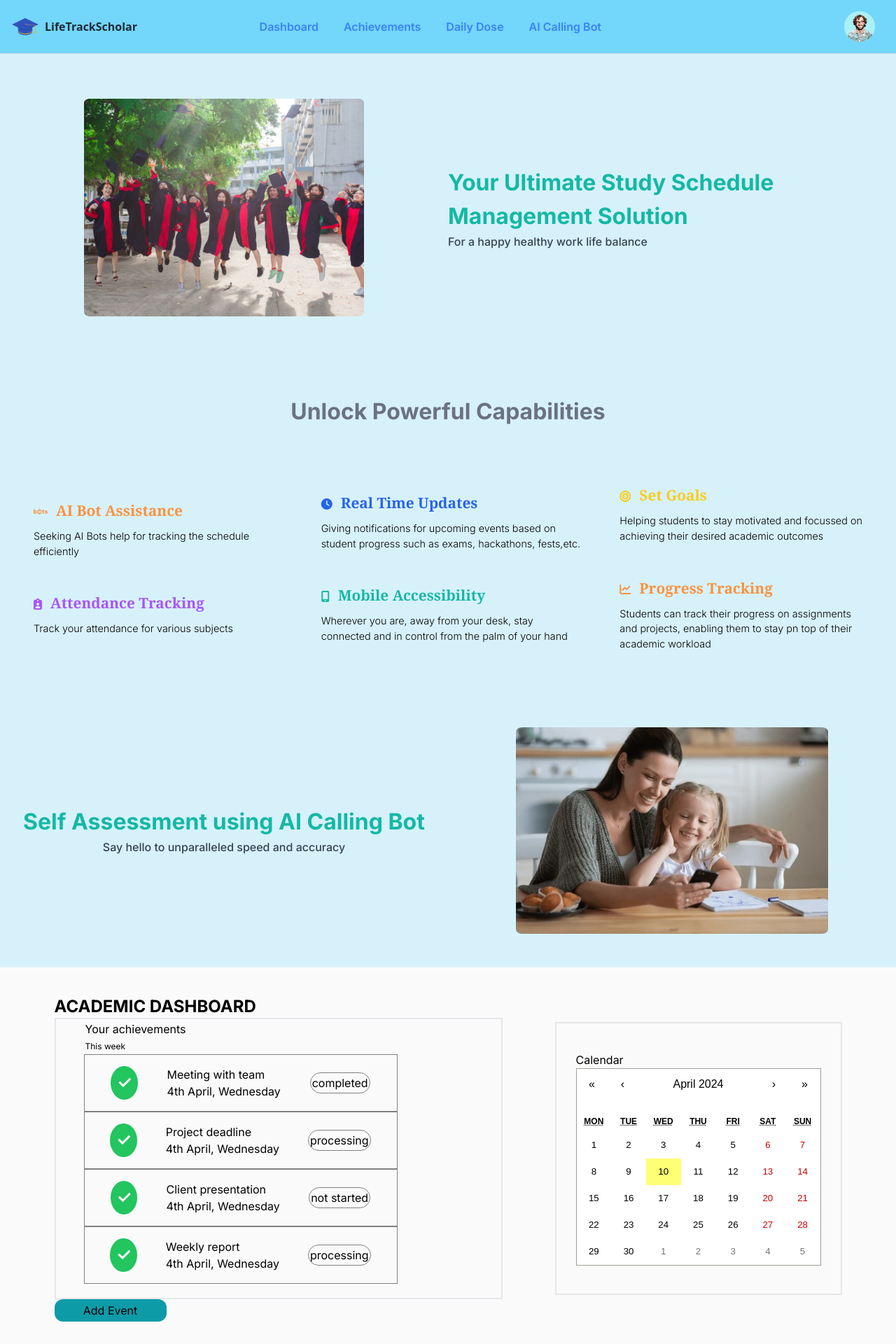
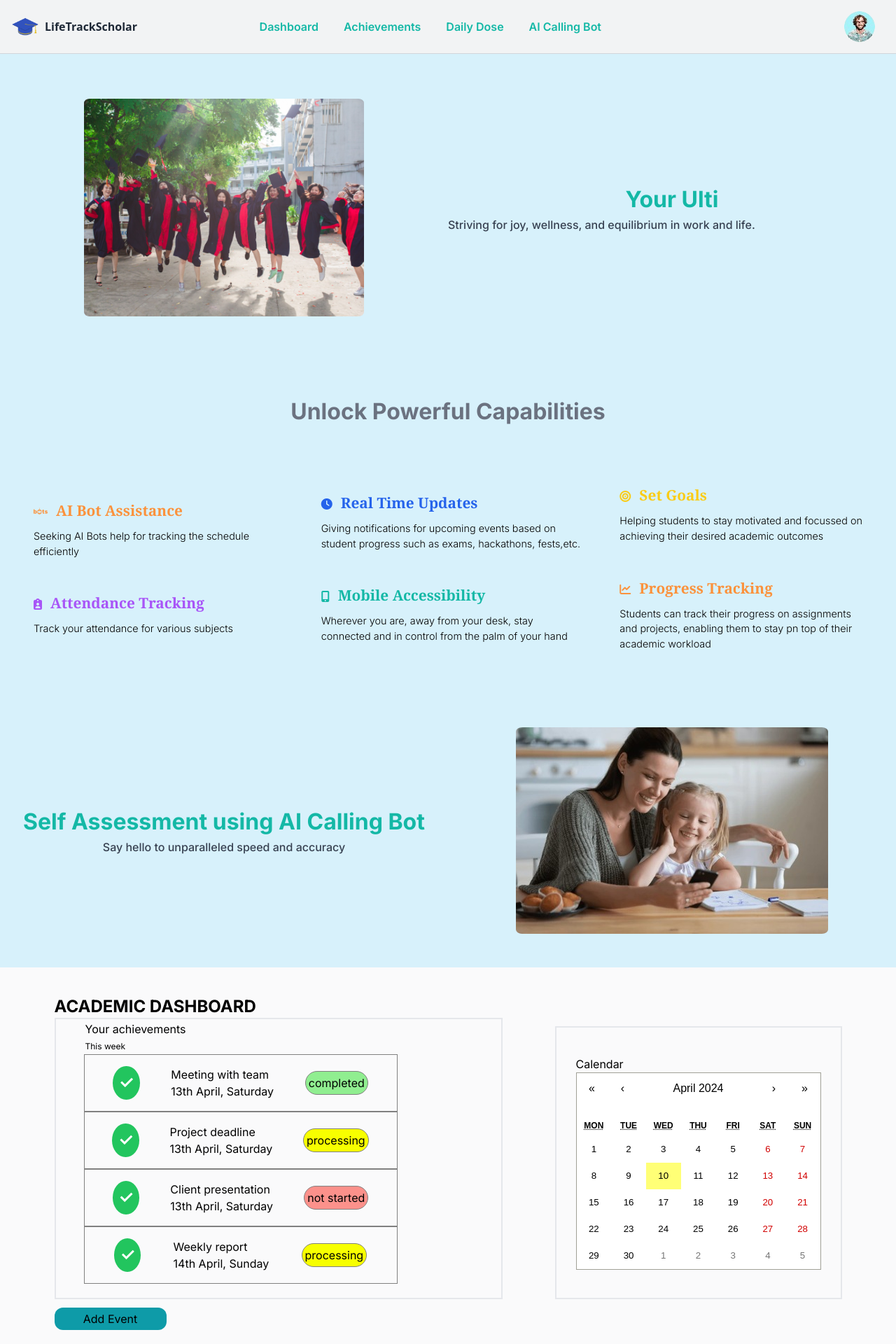
Before and after one commit to satyaaa111/power-surge, a Next.js app: page / in a window 1280 px wide. Shown: the top 1920 px of the page at 70% size. Built offline with nearby package versions, Linux system fonts and the light colour scheme.

Commit message:
Moving text on landing page

```diff
--- a/app/Data_MajorEventsAcads/Data.json
+++ b/app/Data_MajorEventsAcads/Data.json
@@ -4,21 +4,21 @@
         "title": "Meeting with team",
         "progress": "87%",
         "status": "completed",
-        "date": "4th April, Wednesday"
+        "date": "13th April, Saturday"
       },
       {
         "id": 2,
         "title": "Project deadline",
         "progress": "45%",
         "status": "processing",
-        "date": "4th April, Wednesday"
+        "date": "13th April, Saturday"
       },
       {
         "id": 3,
         "title": "Client presentation",
         "progress": "62%",
         "status": "not started",
-        "date": "4th April, Wednesday"
+        "date": "13th April, Saturday"
       }
     ,
       {
@@ -26,6 +26,6 @@
         "title": "Weekly report",
         "progress": "90%",
         "status": "processing",
-        "date": "4th April, Wednesday"
+        "date": "14th April, Sunday"
       }
   ]
--- a/app/components/Dashboard_A.jsx
+++ b/app/components/Dashboard_A.jsx
@@ -178,8 +178,10 @@ const AcadDashboard = ({ formData,setFormData}) => {
                       className="status_comp"
                       style={{
                         border:'1px solid gray',
-                        padding:'2px',
-                        borderRadius:'5rem'
+                        padding:'4px',
+                        borderRadius:'5rem',
+                        backgroundColor: element.status === 'completed' ? 'lightgreen' :
+                                        element.status === 'processing' ? '#F7FF00' : '#fc918b'
                       }}>
                         {element.status}
                       </div>
@@ -190,7 +192,7 @@ const AcadDashboard = ({ formData,setFormData}) => {
             </div>
           </div>
           <Link
-          className="button flex justify-center items-center gap-2 p-3"
+          className="button flex justify-center items-center gap-2 p-3 mt-3"
           onClick={handleMajorEvent}
           style={{
             background:'#0E9BA8',
--- a/app/footer/Footer.jsx
+++ b/app/footer/Footer.jsx
@@ -2,7 +2,7 @@ import React from 'react'
 
 export default function Footer() {
   return (
-    <div className='container1 bg-[#0F3F4C] text-white flex justify-center items-center pb-[2rem] pt-[2rem]'>
+    <div className='container1 bg-[#0F3F4C] text-white flex justify-center items-center pb-[2rem] pt-[2rem] overflow-x-hidden'>
      <div className='left flex-col justify-center items-center pl-9' style={{flex:5}}>
         <div className='heading font-extrabold pb-5 pt-2'><i class="fa-solid fa-graduation-cap pr-1"></i> LifeTrackScholar</div>
         <div className='subheading1 font-medium'>Your Ultimate Management Solution</div>
--- a/app/globals.css
+++ b/app/globals.css
@@ -31,3 +31,21 @@ body {
     text-wrap: balance;
   }
 }
+
+
+::-webkit-scrollbar {
+  width: 0.2rem;
+}
+
+
+::-webkit-scrollbar-thumb {
+  background: #4a5568;
+}
+
+
+::-webkit-scrollbar-thumb:hover {
+  background: #2d3748;
+}
+* {
+  box-sizing: border-box;
+}
--- a/app/landing_page/Landing_page.jsx
+++ b/app/landing_page/Landing_page.jsx
@@ -1,8 +1,35 @@
-import React from 'react'
+"use client";
+import React, { useState, useEffect }  from 'react'
 
 
 
 export default function Landing_page() {
+  const [typedText, setTypedText] = useState('');
+  const fullText = "Your Ultimate Study Schedule Management Solution";
+
+  useEffect(() => {
+    let currentIndex = 0;
+    let interval;
+
+    const typeText = () => {
+      interval = setInterval(() => {
+        setTypedText(fullText.substring(0, currentIndex));
+        currentIndex++;
+        if (currentIndex > fullText.length) {
+          clearInterval(interval);
+          setTimeout(() => {
+            currentIndex = 0;
+            setTypedText('');
+            typeText();
+          }, 3000);
+        }
+      }, 50);
+    };
+
+    typeText();
+
+    return () => clearInterval(interval);
+  }, []);
 
 
 
@@ -12,9 +39,9 @@ export default function Landing_page() {
             <div className="part1img flex justify-center items-center" style={{flex:5}}><img  src="/images/part1Image.png" className="part1img w-[25rem] rounded-[2%]" alt="" /></div>
             <div className="part1text flex-col justify-center items-center" style={{flex:5}}>
                 <span className="part1text_heading flex justify-center items-center text-teal-500 font-bold text-[2rem]">
-                Your Ultimate Study Schedule Management Solution
+                {typedText}
                 </span>
-                <div className='part1text_subheading flex justify-start items-center text-gray-700 font-medium'>For a happy healthy work life balance</div>
+                <div className='part1text_subheading flex justify-start items-center text-gray-700 font-medium'>Striving for joy, wellness, and equilibrium in work and life.</div>
 
             </div>
         </div>
--- a/app/layout.js
+++ b/app/layout.js
@@ -4,7 +4,7 @@ import "./globals.css";
 const inter = Inter({ subsets: ["latin"] });
 
 export const metadata = {
-  title: "Create Next App",
+  title: "LifeTrackScholar",
   description: "Generated by create next app",
 };
 
--- a/app/navbar/Navbar.jsx
+++ b/app/navbar/Navbar.jsx
@@ -4,7 +4,7 @@ import Link from 'next/link'
 export default function Navbar() {
   return (
     <div>
-      <div className='container flex justify-start items-center pt-[1rem] pb-[1rem] border-b border-gray-300 bg-[#73D6FB]'>
+      <div className='container flex justify-start items-center pt-[1rem] pb-[1rem] border-b border-gray-300 bg-[#F2F3F4]'>
     <div className='left-item flex justify-start items-center pl-[1rem]' style={{flex:2}}>
         <div className='logo w-[3rem] pr-2'>
             <img src="/images/logo1.webp" alt="" />
@@ -16,22 +16,22 @@ export default function Navbar() {
 
             <li className='mid_items pr-9'>
                 <Link href="/">
-                <span className='mid_items_text flex justify-center items-center text-blue-500 font-semibold cursor-pointer hover:text-blue-900'>Dashboard</span>
+                <span className='mid_items_text flex justify-center items-center text-teal-500 font-semibold cursor-pointer hover:text-blue-500'>Dashboard</span>
                 </Link>
             </li>
             <li className='mid_items pr-9'>
               <Link href="/">
-                <span className='mid_items_text flex justify-center items-center text-blue-500 font-semibold cursor-pointer hover:text-blue-900'>Achievements</span>
+                <span className='mid_items_text flex justify-center items-center text-teal-500 font-semibold cursor-pointer hover:text-blue-500'>Achievements</span>
                 </Link>
             </li>
             <li className='mid_items pr-9'>
             <Link href="/">
-                <span className='mid_items_text flex justify-center items-center text-blue-500 font-semibold cursor-pointer hover:text-blue-900'>Daily Dose</span>
+                <span className='mid_items_text flex justify-center items-center text-teal-500 font-semibold cursor-pointer hover:text-blue-500'>Daily Dose</span>
                 </Link>
             </li>
             <li className='mid_items pr-9'>
             <Link href="/">
-                <span className='mid_items_text flex justify-center items-center text-blue-500 font-semibold cursor-pointer hover:text-blue-900'>AI Calling Bot </span>
+                <span className='mid_items_text flex justify-center items-center text-teal-500 font-semibold cursor-pointer hover:text-blue-500'>AI Calling Bot </span>
                 </Link>
             </li>
         </ul>
--- a/app/page.js
+++ b/app/page.js
@@ -7,6 +7,7 @@ import Footer from "./footer/Footer";
 import Landing_page from "./landing_page/Landing_page";
 import '@fortawesome/fontawesome-free/css/all.css';
 import AcadDashboard from "./components/Dashboard_A";
+
 
 export default function Home() {
   const [formData, setFormData] = useState({
@@ -18,6 +19,7 @@ export default function Home() {
   });
   return (
     <div>
+
       <Navbar/>
       <Landing_page/>
       <AcadDashboard formData={formData} setFormData={setFormData}/>
```
